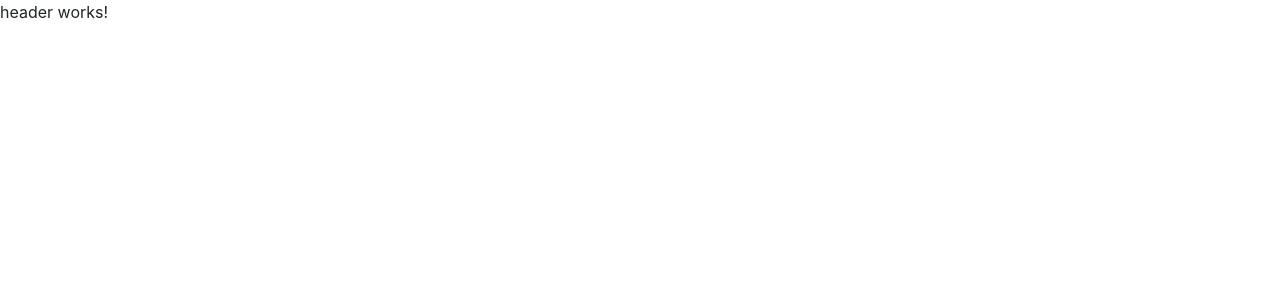
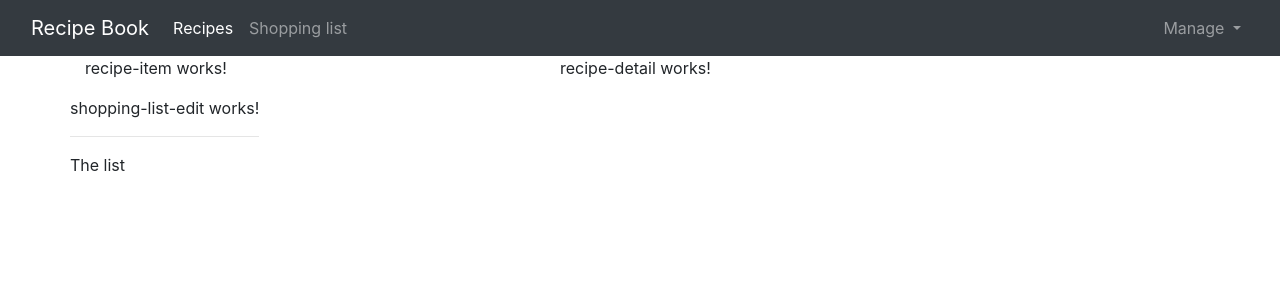
Before and after one commit to CyrilCartoux/Recettes-Courses, an Angular app: page / in a window 1280 px wide. Shown: the top 300 px of the page. Built offline with nearby package versions, Linux system fonts and the light colour scheme.

Commit message:
Template et header

```diff
--- a/src/app/app.component.html
+++ b/src/app/app.component.html
@@ -1 +1,10 @@
 <app-header></app-header>
+
+<div class="container">
+    <div class="row">
+        <div class="col-md-12">
+            <app-recipes></app-recipes>
+            <app-shopping-list></app-shopping-list>
+        </div>
+    </div>
+</div>
--- a/src/app/header/header.component.html
+++ b/src/app/header/header.component.html
@@ -1 +1,31 @@
-<p>header works!</p>
+<nav class="navbar navbar-expand-lg navbar-dark bg-dark">
+    <div class="container-fluid">
+        <a class="navbar-brand" href="#">Recipe Book</a>
+        <button class="navbar-toggler" type="button" data-toggle="collapse" data-target="#navbarNav"
+            aria-controls="navbarNav" aria-expanded="false" aria-label="Toggle navigation">
+            <span class="navbar-toggler-icon"></span>
+        </button>
+        <div class="collapse navbar-collapse" id="navbarNav">
+            <ul class="navbar-nav">
+                <li class="nav-item active">
+                    <a class="nav-link" href="#">Recipes</a>
+                </li>
+                <li class="nav-item">
+                    <a class="nav-link" href="#">Shopping list</a>
+                </li>
+            </ul>
+            <ul class="nav navbar-nav navbar-right ml-auto">
+                <li class="nav-item dropdown">
+                    <a class="nav-link dropdown-toggle" href="#" id="navbarDropdownMenuLink" role="button"
+                        data-toggle="dropdown" aria-haspopup="true" aria-expanded="false">
+                        Manage
+                    </a>
+                    <div class="dropdown-menu" aria-labelledby="navbarDropdownMenuLink">
+                        <a class="dropdown-item" href="#">Save data</a>
+                        <a class="dropdown-item" href="#">Fetch data</a>
+                    </div>
+                </li>
+            </ul>
+        </div>
+    </div>
+</nav>
--- a/src/app/recipes/recipe-list/recipe-list.component.html
+++ b/src/app/recipes/recipe-list/recipe-list.component.html
@@ -1 +1 @@
-<p>recipe-list works!</p>
+<app-recipe-item></app-recipe-item>
--- a/src/app/recipes/recipes.component.html
+++ b/src/app/recipes/recipes.component.html
@@ -1 +1,8 @@
-<p>recipes works!</p>
+<div class="row">
+    <div class="col-md-5">
+        <app-recipe-list></app-recipe-list>
+    </div>
+    <div class="col-md-7">
+        <app-recipe-detail></app-recipe-detail>
+    </div>
+</div>
--- a/src/app/shopping-list/shopping-list.component.html
+++ b/src/app/shopping-list/shopping-list.component.html
@@ -1 +1,7 @@
-<p>shopping-list works!</p>
+<div class="row">
+    <div class="col-xs-10">
+        <app-shopping-list-edit></app-shopping-list-edit>
+        <hr>
+        <p>The list</p>
+    </div>
+</div>
```
